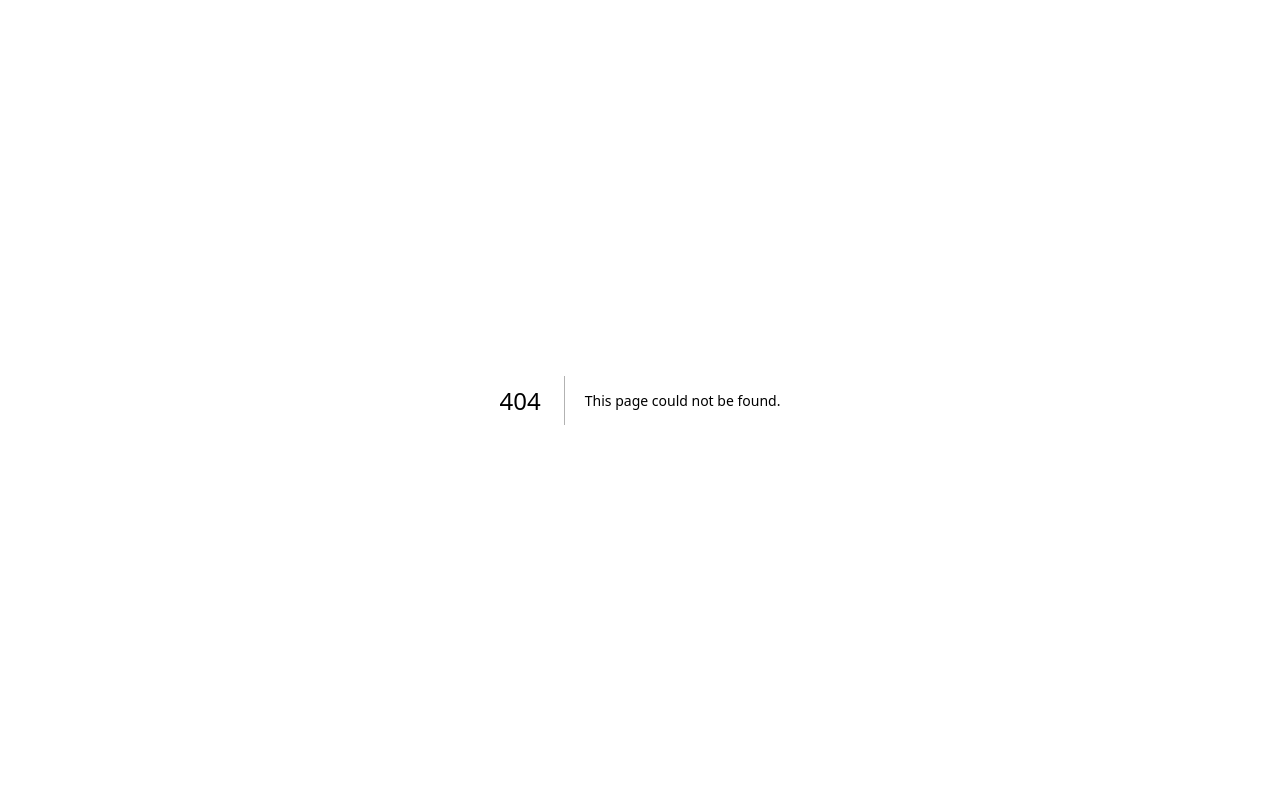
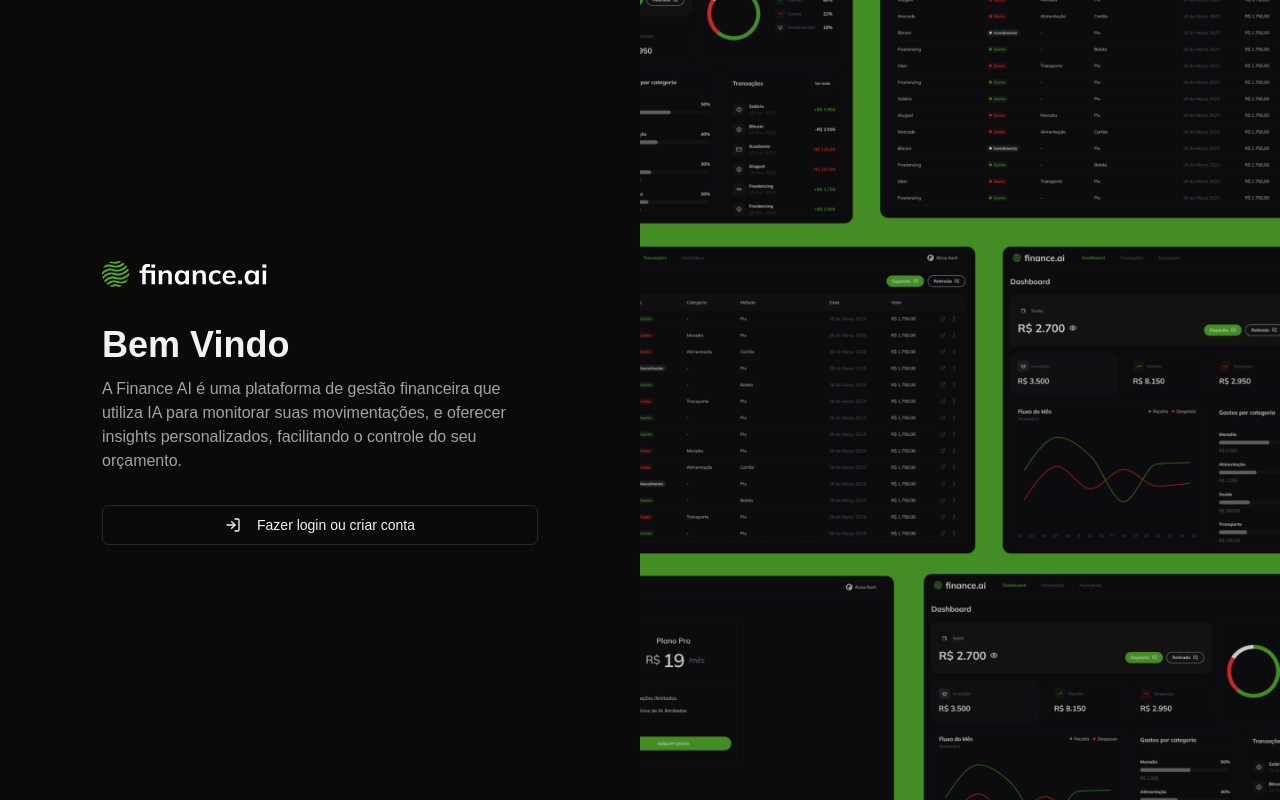
Before and after one commit to deniscapelete/finance-ai, a Next.js app: page /login in a window 1280 px wide. Before the commit this address had no page. Built offline with nearby package versions, Linux system fonts and the light colour scheme.

Commit message:
feat: add login page

```diff
--- /dev/null
+++ b/app/login/page.tsx
@@ -0,0 +1,42 @@
+import Image from "next/image";
+import { Button } from "../_components/ui/button";
+import { LogInIcon } from "lucide-react";
+
+const LoginPage = () => {
+  return (
+    <div className="grid h-full grid-cols-2">
+      {/* ESQUERDA */}
+      <div className="mx-auto flex h-full max-w-[500px] flex-col justify-center p-8">
+        <Image
+          src="/logo.svg"
+          width={173}
+          height={39}
+          alt="Finance AI"
+          className="mb-8"
+        />
+        <h1 className="mb-3 text-4xl font-bold">Bem Vindo</h1>
+        <p className="mb-8 text-muted-foreground">
+          A Finance AI é uma plataforma de gestão financeira que utiliza IA para
+          monitorar suas movimentações, e oferecer insights personalizados,
+          facilitando o controle do seu orçamento.
+        </p>
+        <Button variant="outline">
+          <LogInIcon className="mr-2" />
+          Fazer login ou criar conta
+        </Button>
+      </div>
+
+      {/* DIREITA */}
+      <div className="relative h-full w-full">
+        <Image
+          src="/login.png"
+          alt="Faça login"
+          fill
+          className="object-cover"
+        />
+      </div>
+    </div>
+  );
+};
+
+export default LoginPage;
--- a/app/subscription/page.tsx
+++ b/app/subscription/page.tsx
@@ -1,5 +1,5 @@
-const Subscription = () => {
-    return (<h1>Subscription page</h1>);
-}
+const SubscriptionPage = () => {
+  return <h1>Subscription page</h1>;
+};
 
-export default Subscription;
+export default SubscriptionPage;
--- a/app/transactions/page.tsx
+++ b/app/transactions/page.tsx
@@ -1,5 +1,5 @@
-const Transactions = () => {
-    return (<h1>Transactions page</h1>);
-}
+const TransactionsPage = () => {
+  return <h1>Transactions page</h1>;
+};
 
-export default Transactions;
+export default TransactionsPage;
```
Also changed, not shown: public/login.png (added), public/logo.svg (added).
